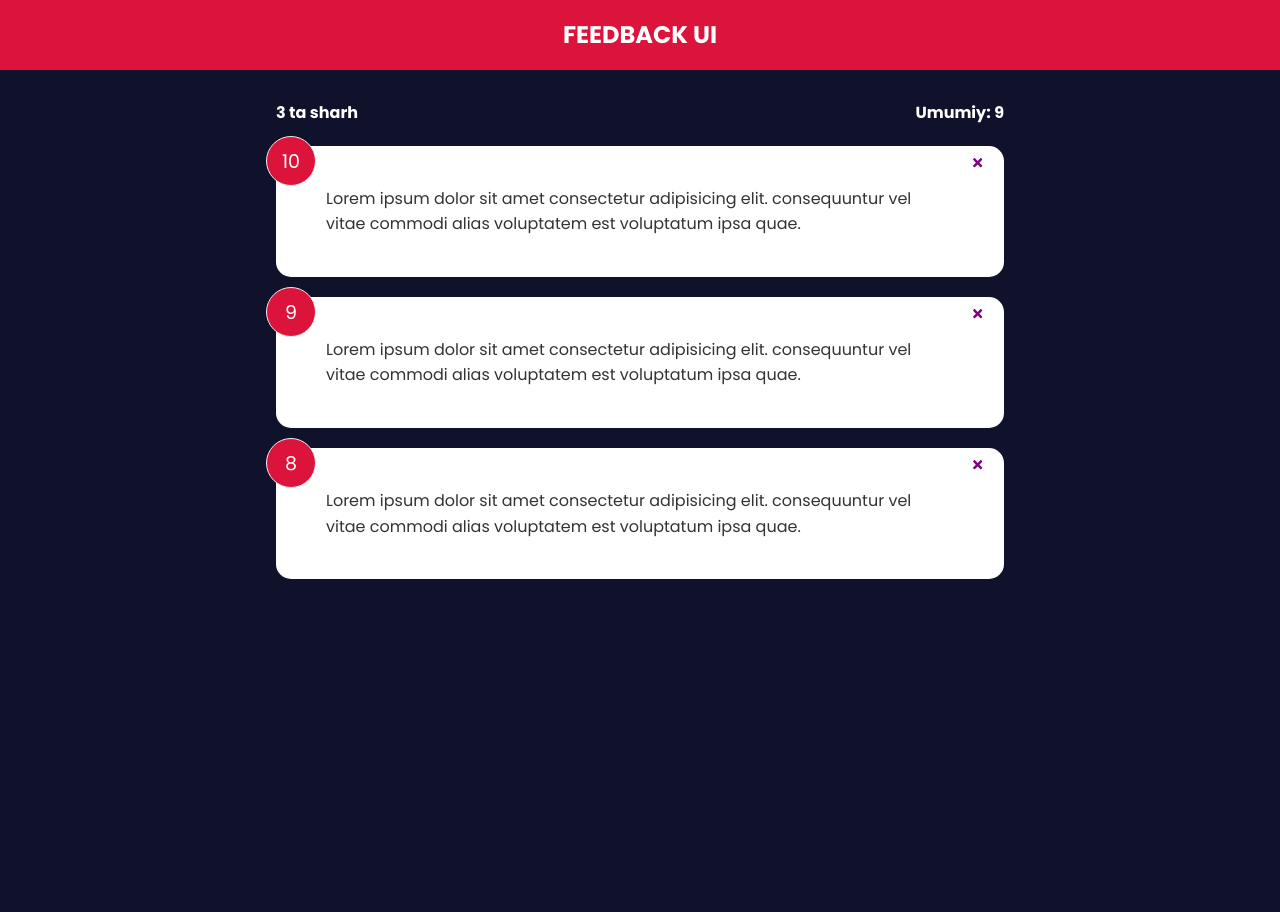
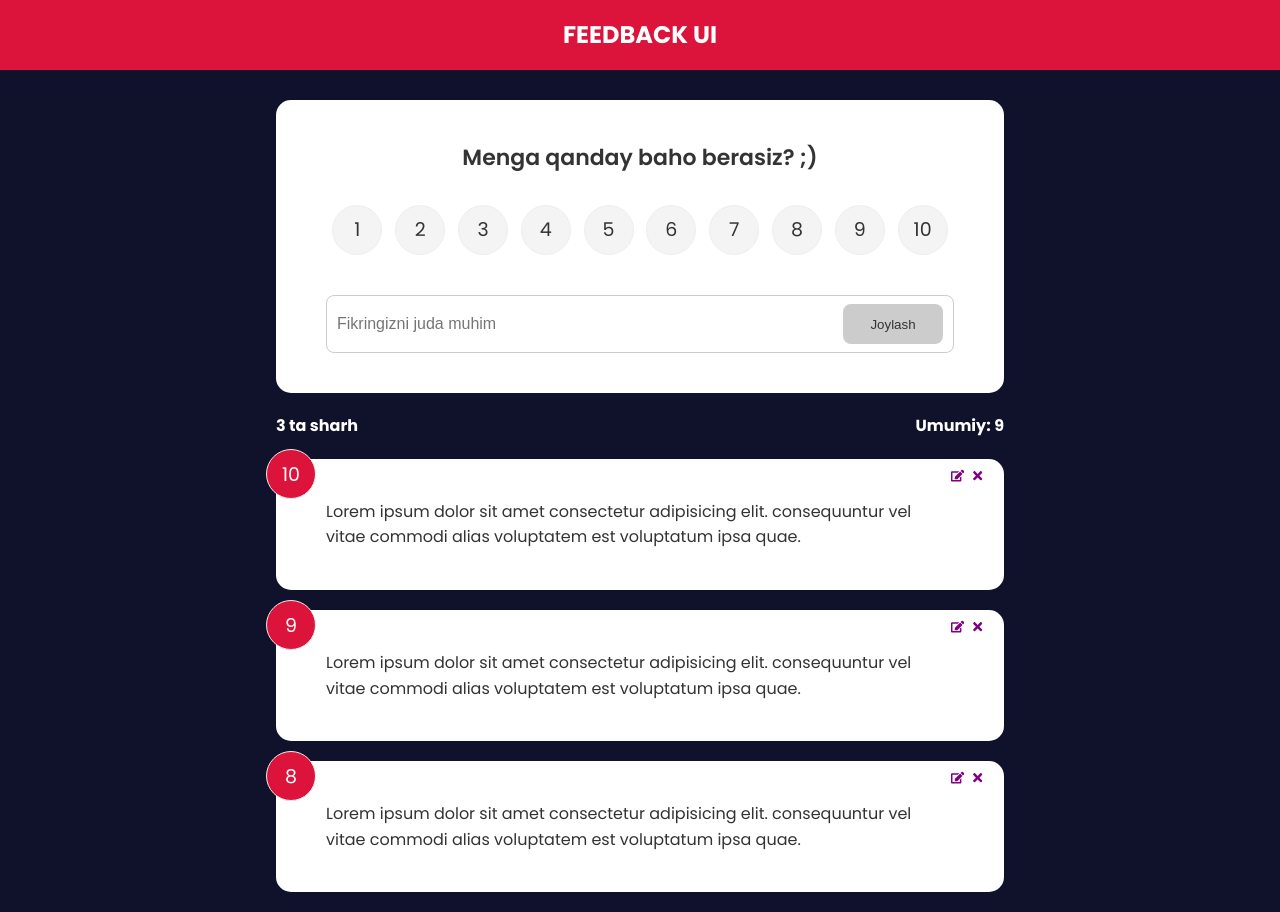
Before and after one commit to LazizbekDev/rateme, a React (Create React App) app: page / in a window 1280 px wide. Before the commit the page ends 800 px from the top, so only its background shows below. Built offline with nearby package versions, Linux system fonts and the light colour scheme.

Commit message:
ui is done, praparing to backend 😎🥱

```diff
--- a/package.json
+++ b/package.json
@@ -6,10 +6,13 @@
     "@testing-library/jest-dom": "^5.16.4",
     "@testing-library/react": "^13.1.1",
     "@testing-library/user-event": "^13.5.0",
+    "framer-motion": "^6.3.2",
     "react": "^18.0.0",
     "react-dom": "^18.0.0",
     "react-icons": "^4.3.1",
+    "react-router-dom": "^6.3.0",
     "react-scripts": "5.0.1",
+    "uuid": "^8.3.2",
     "web-vitals": "^2.1.4"
   },
   "scripts": {
--- a/src/App.js
+++ b/src/App.js
@@ -1,25 +1,19 @@
-import { useState } from "react"
+import FeedbackForm from "./components/FeedbackForm"
 import FeedbackList from "./components/FeedbackList"
 import FeedbackStats from "./components/FeedbackStats"
 import Header from "./components/Header"
-import data from './dummyData'
+import { FeedbackProvider } from "./context/Feedback"
 
 function App() {
-
-    const [feedback,setFeedback] = useState(data)
-
-    const feedbackDelete = (id) => {
-        setFeedback(feedback.filter(item => item.id !== id))
-    }
-
     return (
-        <>
+        <FeedbackProvider>
             <Header />
             <div className="container">
-                <FeedbackStats feedback={feedback} />
-                <FeedbackList feedback={feedback} deleteFeedback={feedbackDelete} />
+                <FeedbackForm />
+                <FeedbackStats />
+                <FeedbackList />
             </div>
-        </>
+        </FeedbackProvider>
     )
 }
 
--- /dev/null
+++ b/src/components/FeedbackForm.jsx
@@ -0,0 +1,78 @@
+import React, { useState, useEffect, useContext } from 'react'
+import FeedbackContext from '../context/Feedback'
+import Card from './shared/Card'
+import {Button} from './shared/Button'
+import RatingSelect from './RatingSelect'
+
+const FeedbackForm = () => {
+    const { addFeedback, feedbackEdit, updateFeedback } = useContext(FeedbackContext)
+    const [text, setText] = useState('')
+    const [disabled, setDisabled] = useState(true)
+    const [msg, setMsg] = useState('')
+    const [rating, setRating] = useState(10)
+
+    useEffect(() => {
+        if (feedbackEdit.edit === true) {
+            setDisabled(false)
+            setText(feedbackEdit.item.text)
+            setRating(feedbackEdit.item.rating)
+            console.log(feedbackEdit)
+        }
+    }, [feedbackEdit])
+
+    const handleChange = (e) => {
+        if (text === '') {
+            setDisabled(true)
+            setMsg(null)
+        } else if (text !== '' && text.trim().length <= 10) {
+            setMsg('Fikringizda kamida 10 ta harf bo\'lishi kerak')
+            setDisabled(true)
+        } else {
+            setMsg(null)
+            setDisabled(false)
+        }
+        setText(e.target.value)
+    }
+
+    const handleSubmit = (e) => {
+        e.preventDefault();
+        if (text.trim().length>10) {
+            const newFeedback = {
+                text,
+                rating
+            }
+
+            if (feedbackEdit.edit === true) {
+                updateFeedback(feedbackEdit.item.id, newFeedback)
+            } else {
+                addFeedback(newFeedback)
+            }
+            setText('')
+            setMsg('')
+        }
+    }
+    return (
+        <Card>
+            <form onSubmit={handleSubmit}>
+                <h2>Menga qanday baho berasiz? ;)</h2>
+                <RatingSelect select={(rating) => setRating(rating)} />
+                <div className="input-group">
+                    <input
+                        type="text"
+                        onChange={handleChange}
+                        value={text}
+                        placeholder="Fikringizni juda muhim"
+                    />
+                    <Button
+                        version={'primary'}
+                        type='submit'
+                        isDisabled={disabled}
+                    >Joylash</Button>
+                </div>
+            </form>
+            {msg && <div className='message'>{msg}</div>}
+        </Card>
+    )
+}
+
+export default FeedbackForm
--- a/src/components/FeedbackItem.jsx
+++ b/src/components/FeedbackItem.jsx
@@ -1,15 +1,20 @@
-import React from 'react'
+import React, {useContext} from 'react'
 import Card from './shared/Card'
-import { FaTimes } from 'react-icons/fa'
+import { FaTimes, FaEdit } from 'react-icons/fa'
+import FeedbackContext from '../context/Feedback'
 
-const FeedbackItem = ({ rating, comment, handleDelete, id }) => {
+const FeedbackItem = ({ rating, text, id }) => {
+    const { feedbackDelete, editItem } = useContext(FeedbackContext)
     return (
         <Card>
             <div className="num-display">{rating}</div>
-            <button className='close' onClick={() => handleDelete(id)}>
+            <button className='close' onClick={() => feedbackDelete(id)}>
                 <FaTimes color='purple' />
             </button>
-            <div className="text-display">{comment}</div>
+            <button className='edit' onClick={() => editItem({ rating, text, id })}>
+                <FaEdit color='purple' />
+            </button>
+            <div className="text-display">{text}</div>
         </Card>
     )
 }
--- a/src/components/FeedbackList.jsx
+++ b/src/components/FeedbackList.jsx
@@ -1,7 +1,10 @@
-import React from 'react'
+import React, { useContext } from 'react'
+import { AnimatePresence, motion } from 'framer-motion'
+import FeedbackContext from '../context/Feedback'
 import FeedbackItem from './FeedbackItem'
 
-const FeedbackList = ({ feedback, deleteFeedback }) => {
+const FeedbackList = () => {
+    const { feedback } = useContext(FeedbackContext)
 
     if (!feedback || feedback.length === 0) {
         return "no Feedbacks yet"
@@ -9,15 +12,22 @@ const FeedbackList = ({ feedback, deleteFeedback }) => {
 
     return (
         <div className='feedback-list'>
+            <AnimatePresence>
                 {feedback.map(item => (
+                    <motion.div
+                        key={item.id}
+                        initial={{opacity: 0, y: '-100%'}}
+                        animate={{opacity: 1, y: 0}}
+                        exit={{opacity: 0, y: '-100%'}}
+                    >
                         <FeedbackItem
-                    handleDelete={deleteFeedback}
                             rating={item.rating}
-                    comment={item.text}
-                    key={item.id}
+                            text={item.text}
                             id={item.id}
                         />
+                    </motion.div>
                 ))}
+            </AnimatePresence>
         </div>
     )
 }
--- a/src/components/FeedbackStats.jsx
+++ b/src/components/FeedbackStats.jsx
@@ -1,6 +1,8 @@
-import React from 'react'
+import React, {useContext} from 'react'
+import FeedbackContext from '../context/Feedback'
 
-const FeedbackStats = ({ feedback }) => {
+const FeedbackStats = () => {
+    const {feedback} = useContext(FeedbackContext)
     let avarage = feedback.reduce((acc, cur) => {
         return acc + cur.rating
     }, 0) / feedback.length
--- /dev/null
+++ b/src/components/RatingSelect.jsx
@@ -0,0 +1,34 @@
+import { useEffect, useState, useContext } from 'react'
+import FeedbackContext from '../context/Feedback'
+
+const RatingSelect = ({select}) => {
+    const [seleceted, setSelected] = useState(10)
+    const { feedbackEdit } = useContext(FeedbackContext);
+    const handleChange = (e) => {
+        setSelected(+e.currentTarget.value)
+        select(+e.currentTarget.value)
+    }
+
+    useEffect(() => {
+        setSelected(feedbackEdit.item.rating)
+    }, [feedbackEdit])
+    return (
+        <ul className='rating'>
+            {[1, 2, 3, 4, 5, 6, 7, 8, 9, 10].map(item => (
+                <li key={item}>
+                    <input
+                        type="radio"
+                        value={item}
+                        name='rating'
+                        id={`num${item}`}
+                        onChange={handleChange}
+                        checked={Number(seleceted) === Number(item)}
+                    />
+                    <label htmlFor={`num${item}`}>{item}</label>
+                </li>
+            ))}
+        </ul>
+    )
+}
+
+export default RatingSelect
--- /dev/null
+++ b/src/components/shared/Button.jsx
@@ -0,0 +1,13 @@
+import React from 'react'
+
+export const Button = ({ children, version = 'primary', type, isDisabled }) => {
+    return (
+        <button
+            type={type}
+            disabled={isDisabled}
+            className={`btn btn-${version}`}
+        >
+            {children}
+        </button>
+    )
+}
--- /dev/null
+++ b/src/context/Feedback.js
@@ -0,0 +1,49 @@
+import { useState, createContext } from 'react';
+import { v4 as uuidv4 } from 'uuid';
+import data from '../dummyData'
+
+const FeedbackContext = createContext();
+
+export const FeedbackProvider = ({ children }) => {
+    const [feedback, setFeedback] = useState(data)
+    const [feedbackEdit, setFeedbackEdit] = useState({
+        item: {},
+        edit: false
+    })
+    const feedbackDelete = (id) => {
+        setFeedback(feedback.filter(item => item.id !== id))
+    }
+    let id = [];
+    localStorage.setItem('IDs', id)
+
+    const addFeedback = (e) => {
+        e.id = uuidv4()
+        id = id.push(e.id)
+        localStorage.setItem('IDs', id)
+        setFeedback([e,...feedback])
+    }
+
+    const editItem = (item) => {
+        setFeedbackEdit({
+            item,
+            edit: true
+        })
+    }
+
+    const updateFeedback = (id, newFeedback) => {
+        setFeedback(feedback.map(item => item.id === id ? {...item, ...newFeedback} : item))
+    }
+
+    return <FeedbackContext.Provider value={{
+        feedback,
+        feedbackDelete,
+        addFeedback,
+        editItem,
+        feedbackEdit,
+        updateFeedback
+    }}>
+        {children}
+    </FeedbackContext.Provider>
+}
+
+export default FeedbackContext;
--- a/src/index.css
+++ b/src/index.css
@@ -174,6 +174,7 @@ input:focus {
     background-color: #cccccc;
     color: #333;
     cursor: auto;
+    cursor: not-allowed;
 }
 
 .btn:disabled:hover {
```
Also changed, not shown: 1 other file (tests, documents, lock files or other folders). Lines whose indentation alone changed are shown as unchanged.
